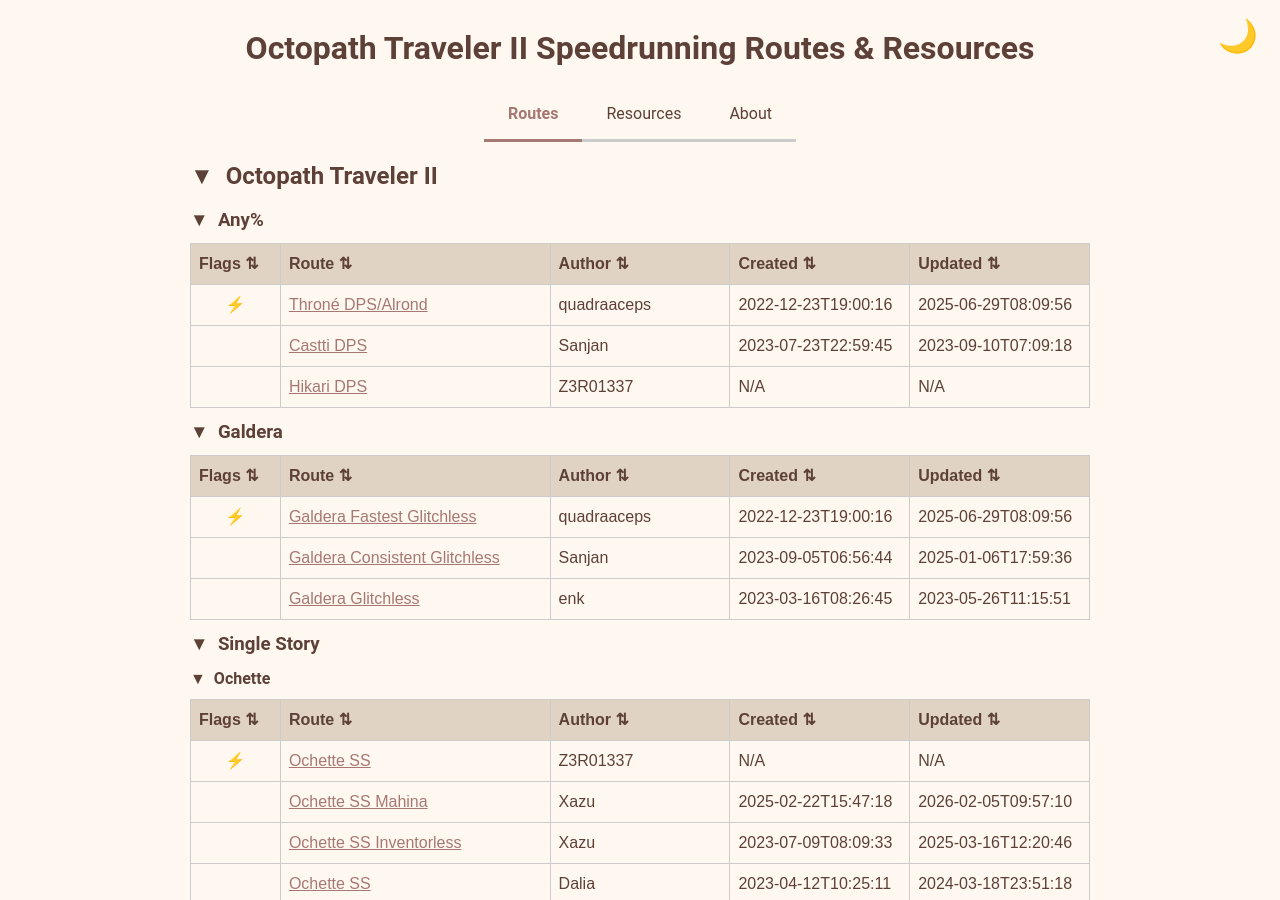
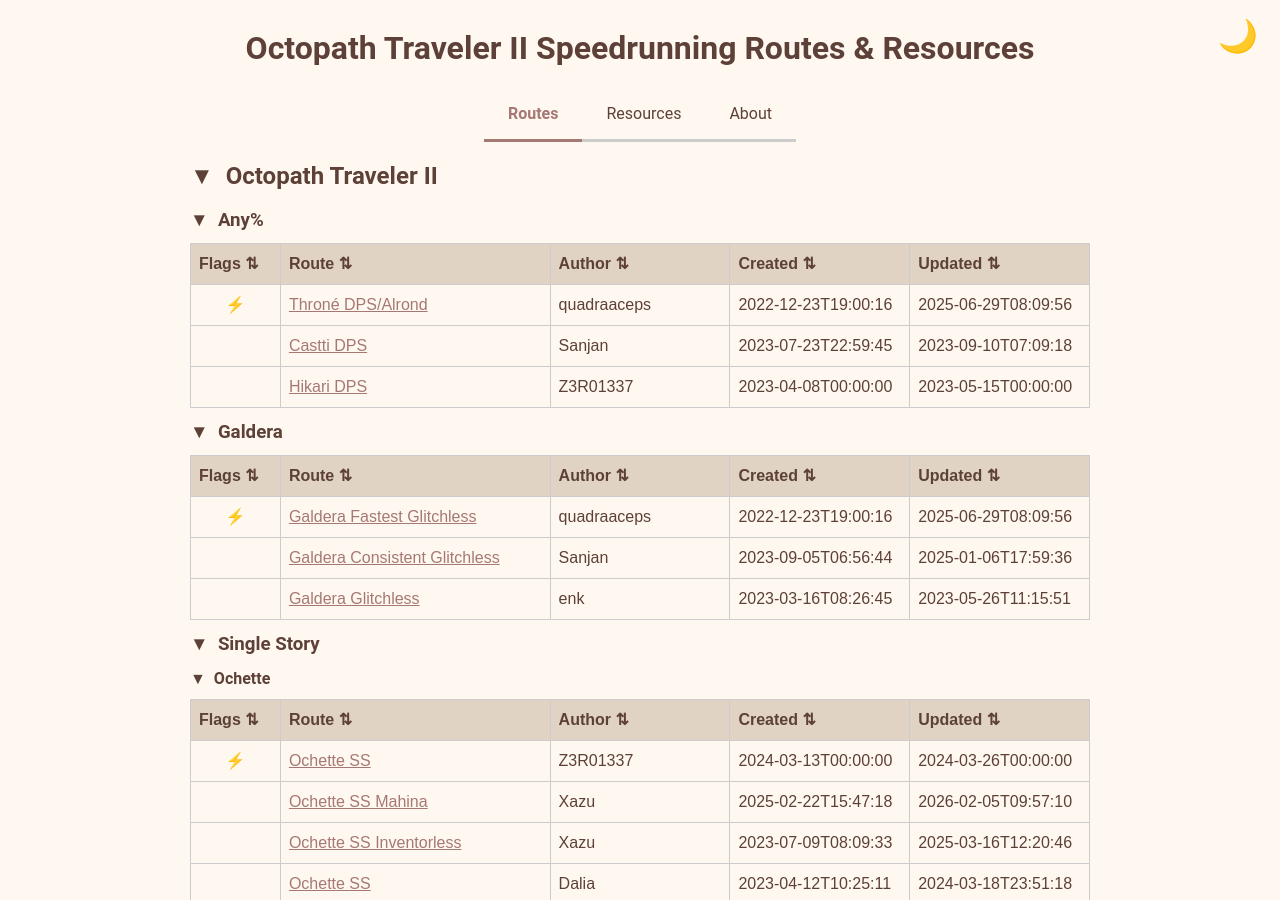
Before and after one commit to yetanotherf0rked/octopath2-stuff, a Jekyll site: the page built from index.html, in a window 1280 px wide and 900 px high. Built offline with Jekyll 4.4.1, drawn with Linux system fonts in a browser that asks for light colours.

Commit message:
Update _data/routes-with-timestamps.json with latest timestamps

```diff
--- a/_data/routes-with-timestamps.json
+++ b/_data/routes-with-timestamps.json
@@ -14,8 +14,8 @@
         "Title": "Hikari DPS",
         "author": "Z3R01337",
         "link": "https://elegant-lichterman-a0f931.netlify.app/Octopath-Traveler-II/Full-Game/Any-Hikari-DPS/",
-        "created": null,
-        "updated": null,
+        "created": "2023-04-08T00:00:00",
+        "updated": "2023-05-15T00:00:00",
         "certainty": "low"
       },
       {
@@ -101,8 +101,8 @@
           "Title": "Ochette SS",
           "author": "Z3R01337",
           "link": "https://elegant-lichterman-a0f931.netlify.app/Octopath-Traveler-II/Single-Story/Ochette/",
-          "created": null,
-          "updated": null,
+          "created": "2024-03-13T00:00:00",
+          "updated": "2024-03-26T00:00:00",
           "certainty": "low"
         }
       ],
```
